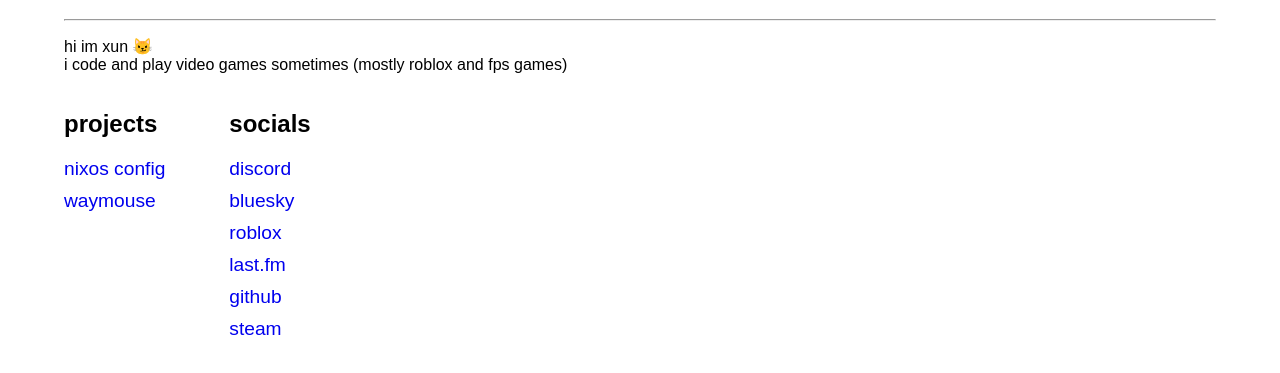
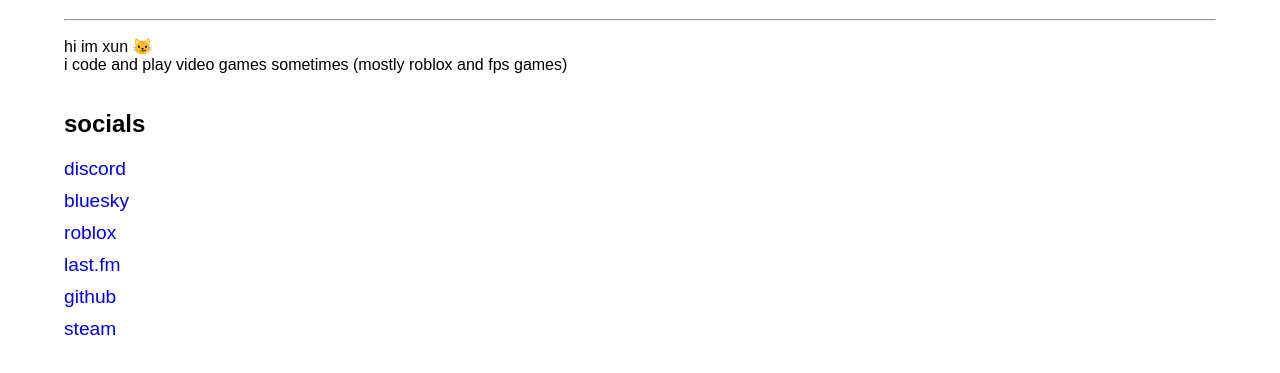
Before and after one commit to xunuwu/xunuwu.xyz, an Eleventy site: page index.html in a window 1280 px wide. Shown: the part 61-434 px from the top of the page. Built offline with nearby package versions, Linux system fonts and the light colour scheme; Eleventy itself is replaced by a stand-in of ours; files that its build step writes are made by us from their sources.

Commit message:
remove projects section

```diff
--- a/_data/projects.json
+++ /dev/null
@@ -1,12 +0,0 @@
-[
-  {
-    "title": "nixos config",
-    "info": "configuration files for all my nixos computers",
-    "link": "https://github.com/xunuwu/nixos-config"
-  },
-  {
-    "title": "waymouse",
-    "info": "a cli utility for simulating mouse inputs on wayland",
-    "link": "https://github.com/xunuwu/waymouse"
-  }
-]
--- a/index.html
+++ b/index.html
@@ -20,18 +20,6 @@
         </p>
         <div id="link-section">
            <section>
-           <h2>projects</h2>
-              <ul>
-                 {% for item in projects %}
-                  <li>
-                     <a href="{{ item.link }}" {% if item.info %} title="{{ item.info }}" {% endif %} target="_blank" rel="noopener noreferrer">
-                        {{ item.title }}
-                     </a>
-                  </li>
-                 {% endfor %}
-              </ul>
-           </section>
-           <section>
               <h2>socials</h2>
               <ul>
                  {% for item in socials %}
```
